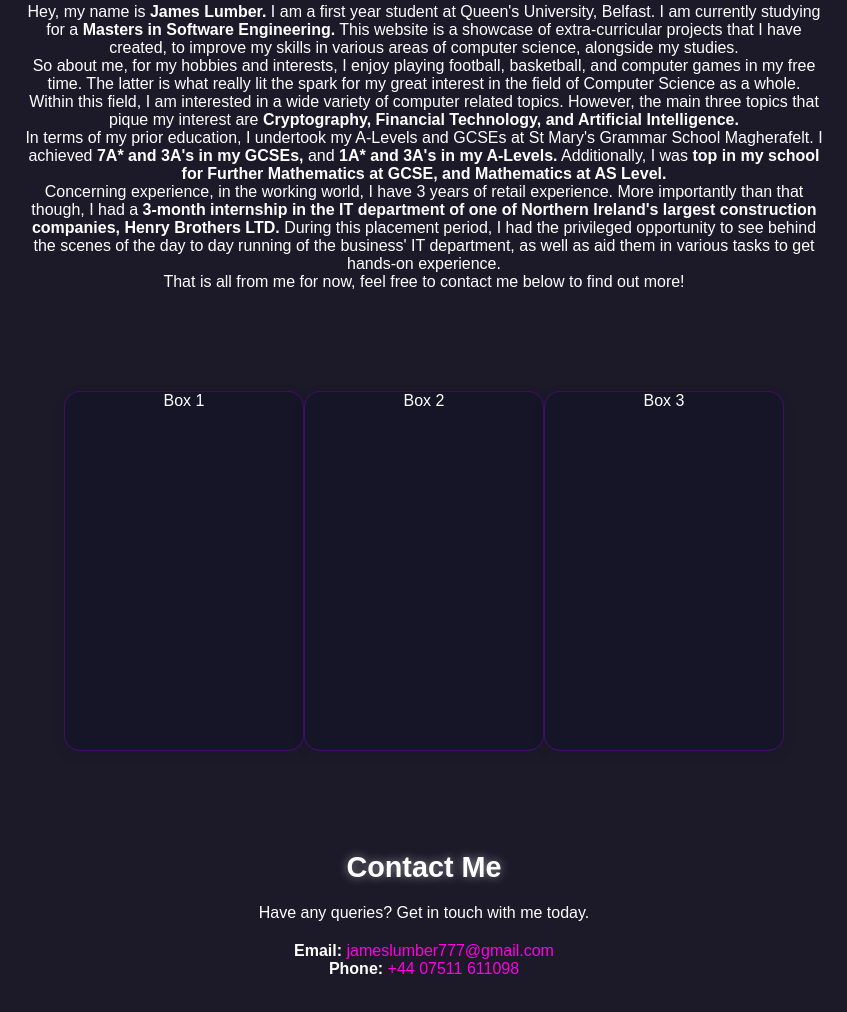
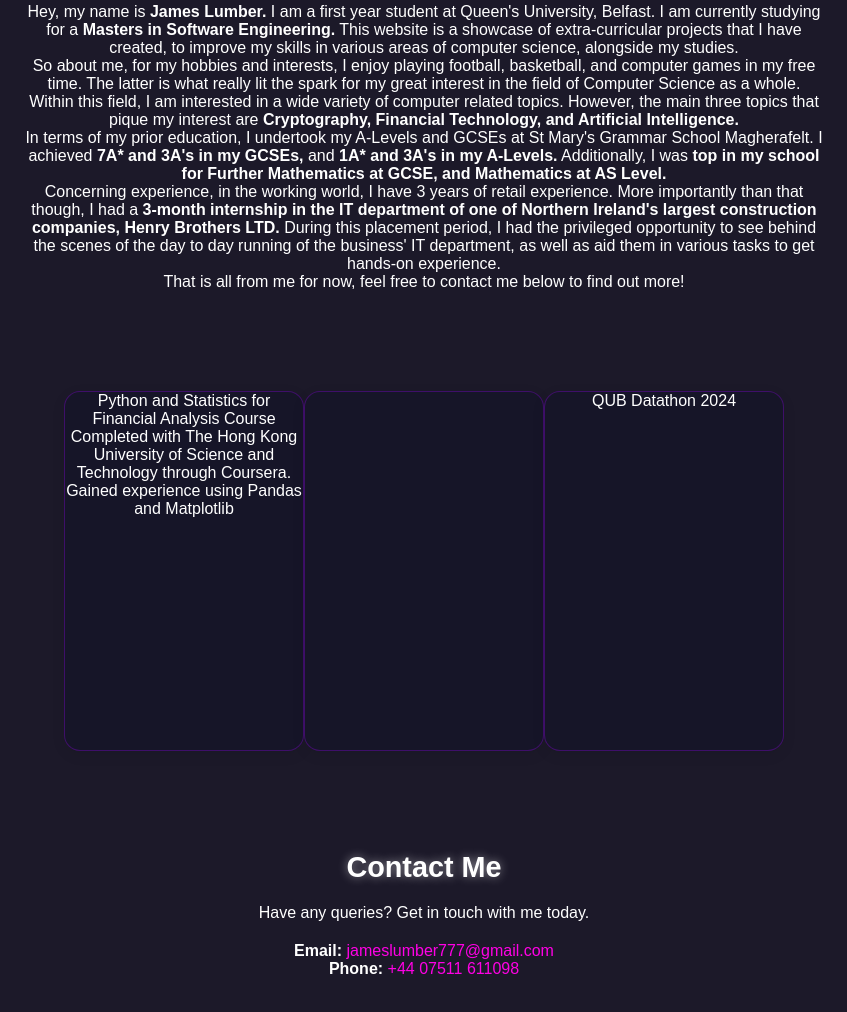
Before and after one commit to jlumber7/jlumber7.github.io, a plain HTML site: page index.html in a window 1280 px wide. Shown: the part 2031-3043 px from the top of the page, without its empty margins (216-1063 px from the left). Drawn offline with Linux system fonts and the light colour scheme.

```diff
--- a/index.html
+++ b/index.html
@@ -365,15 +365,18 @@
           <div class="row">
 
             <div class="box">
-              Box 1
+              Python and Statistics for Financial Analysis Course
+
+              Completed with The Hong Kong University of Science and Technology through Coursera.
+              Gained experience using Pandas and Matplotlib
             </div>
 
             <div class="box">
-              Box 2
+
             </div>
 
             <div class="box">
-              Box 3
+              QUB Datathon 2024
             </div>
 
           </div>
```
